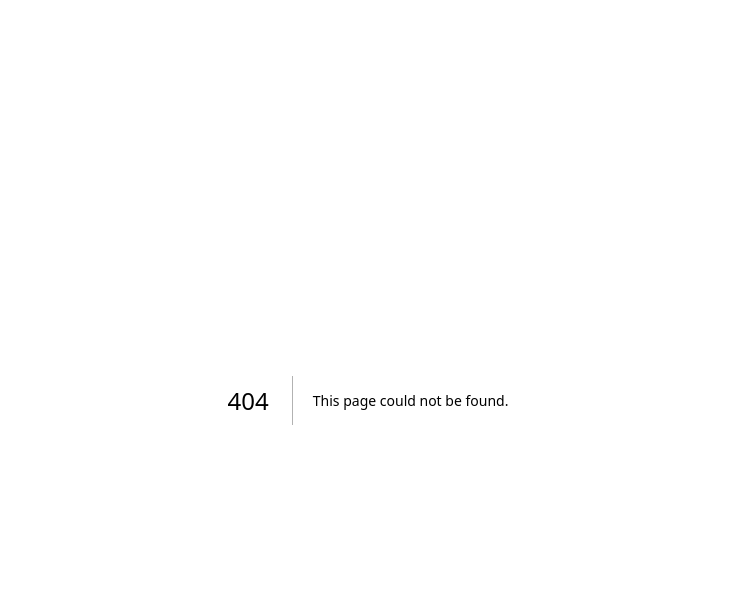
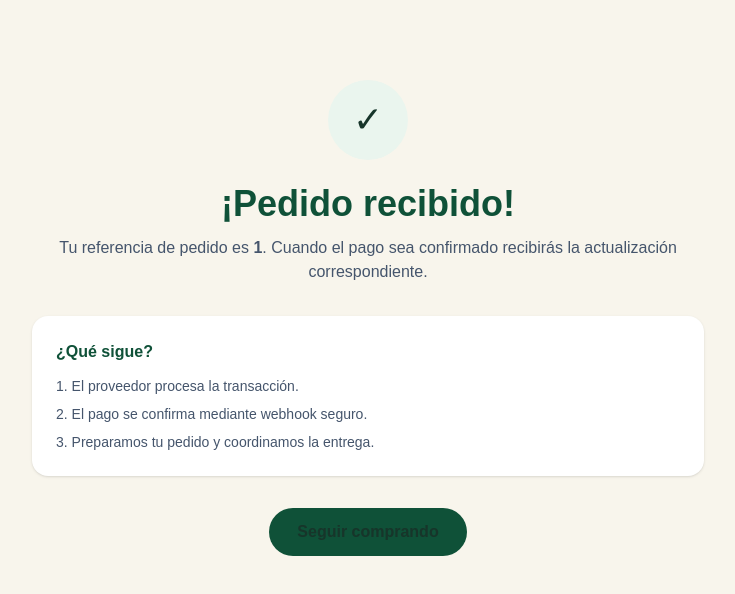
Before and after one commit to AndreaDu2026/aloe-bienestar-store, a Next.js app: page /pedido/1 in a window 1280 px wide. Before the commit this address had no page. Shown: the top 594 px of the page, without its empty margins (272-1007 px from the left). Built offline with nearby package versions, Linux system fonts and the light colour scheme.

Commit message:
feat: add order confirmation page

```diff
--- /dev/null
+++ b/app/pedido/[id]/page.tsx
@@ -0,0 +1,6 @@
+import Link from 'next/link';
+
+export default async function OrderPage({ params }: { params: Promise<{ id: string }> }) {
+  const { id } = await params;
+  return <main className="min-h-screen bg-[var(--cream)] py-20"><div className="container max-w-2xl text-center"><div className="mx-auto flex h-20 w-20 items-center justify-center rounded-full bg-[var(--pale)] text-4xl">✓</div><h1 className="mt-6 text-4xl font-bold text-[var(--deep)]">¡Pedido recibido!</h1><p className="mt-3 text-slate-600">Tu referencia de pedido es <strong>{id}</strong>. Cuando el pago sea confirmado recibirás la actualización correspondiente.</p><div className="mt-8 rounded-2xl bg-white p-6 text-left shadow-sm"><h2 className="font-bold text-[var(--deep)]">¿Qué sigue?</h2><ol className="mt-3 space-y-2 text-sm text-slate-600"><li>1. El proveedor procesa la transacción.</li><li>2. El pago se confirma mediante webhook seguro.</li><li>3. Preparamos tu pedido y coordinamos la entrega.</li></ol></div><Link href="/productos" className="mt-8 inline-block rounded-full bg-[var(--deep)] px-7 py-3 font-bold text-white">Seguir comprando</Link></div></main>;
+}
```
